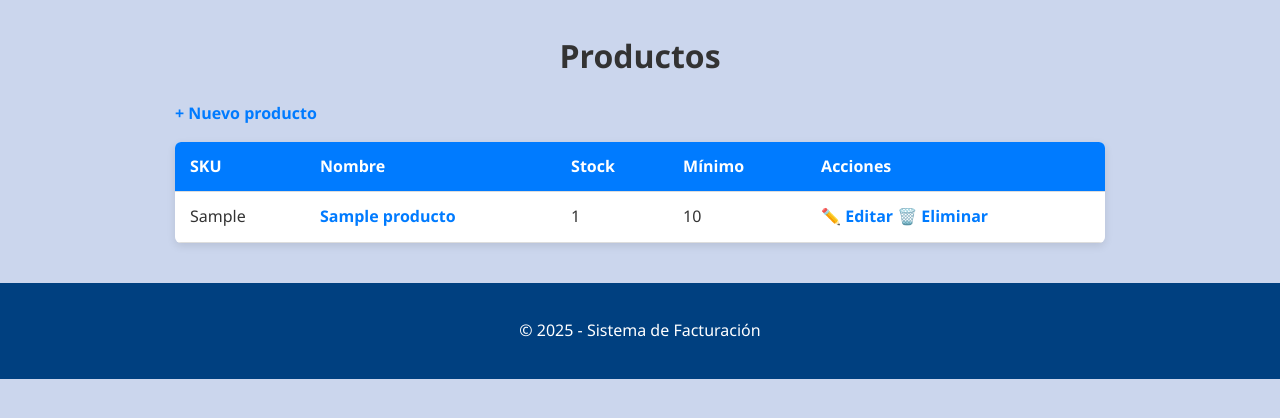
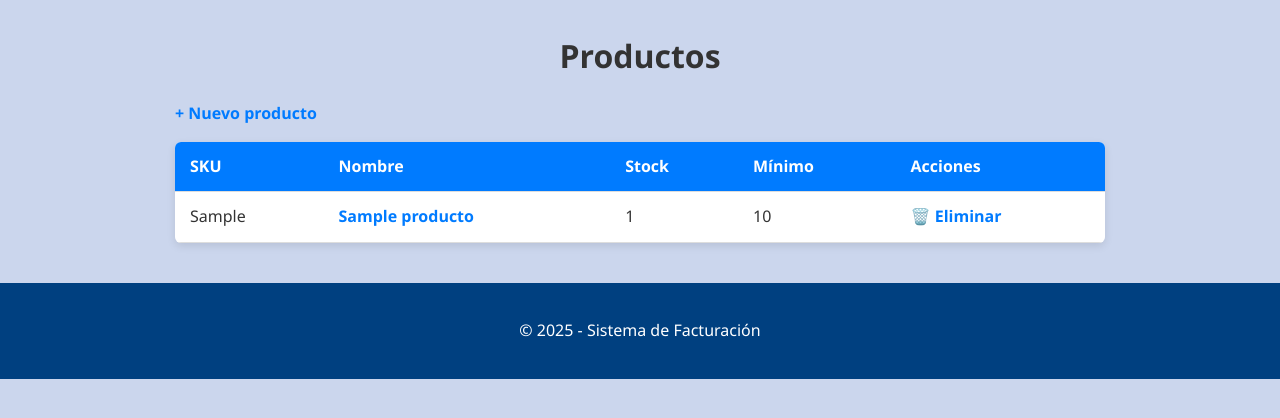
Before and after one commit to camilogamboa2024/dymanic-sas-piloto, a Django app: page /inventario/productos/ in a window 1280 px wide. Shown: the part 120-538 px from the top of the page. Run offline with Django 4.2, Linux system fonts and the light colour scheme; a user stored in the database is signed in; data comes from the database, SQL or seed files in the repository; tables that the repository leaves empty hold one stand-in row (values such as "Sample post"); parts of the project's set-up code (start-up, migrations or seed data) failed here and were passed over.

Commit message:
Subiendo proyecto dymanic-sas-piloto

```diff
--- a/templates/inventario/producto_list.html
+++ b/templates/inventario/producto_list.html
@@ -29,9 +29,6 @@
             <td class="px-4 py-2 text-right">{{ producto.stock_actual }}</td>
             <td class="px-4 py-2 text-right">{{ producto.stock_minimo }}</td>
             <td class="px-4 py-2 text-center">
-              <a href="{% url 'inventario:producto_update' producto.pk %}" class="text-yellow-600 hover:text-yellow-800 mr-3">
-                ✏️ Editar
-              </a>
               <a href="{% url 'inventario:producto_delete' producto.pk %}" class="text-red-600 hover:text-red-800 btn-eliminar">
                 🗑️ Eliminar
               </a>
```
Also changed, not shown: README.md, static/css/styles.css (line endings or trailing spaces), templates/base.html (line endings or trailing spaces), 1 other file.
